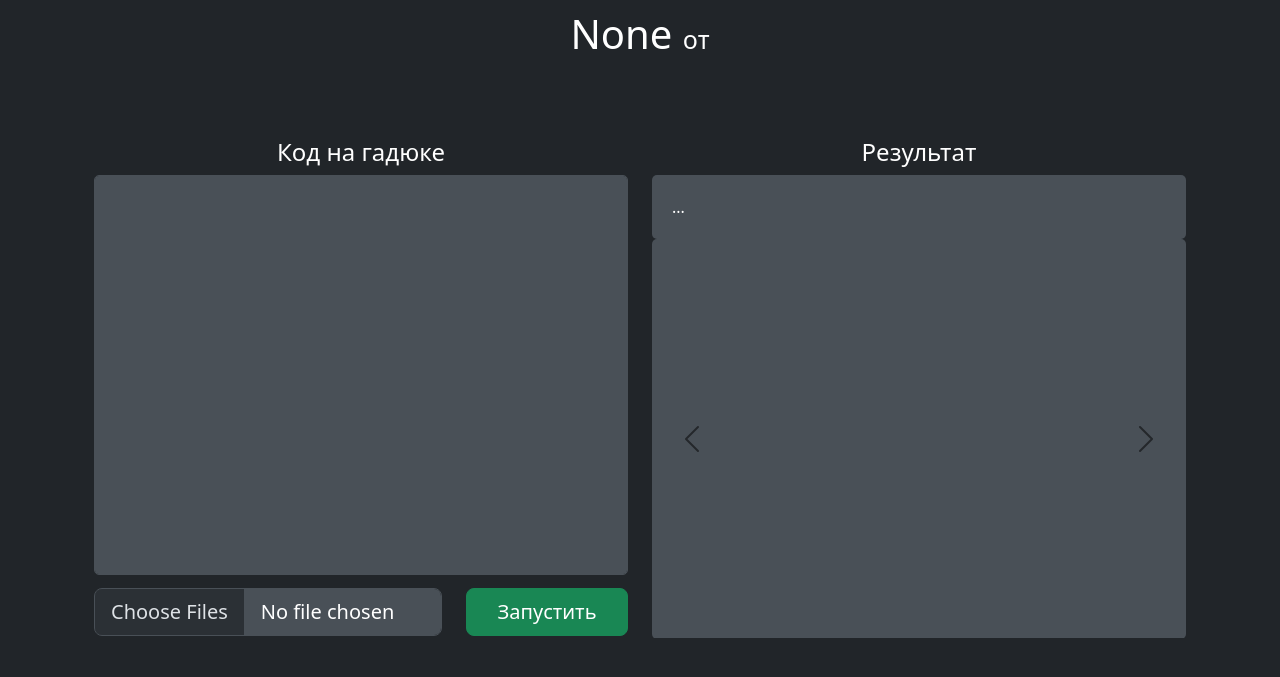
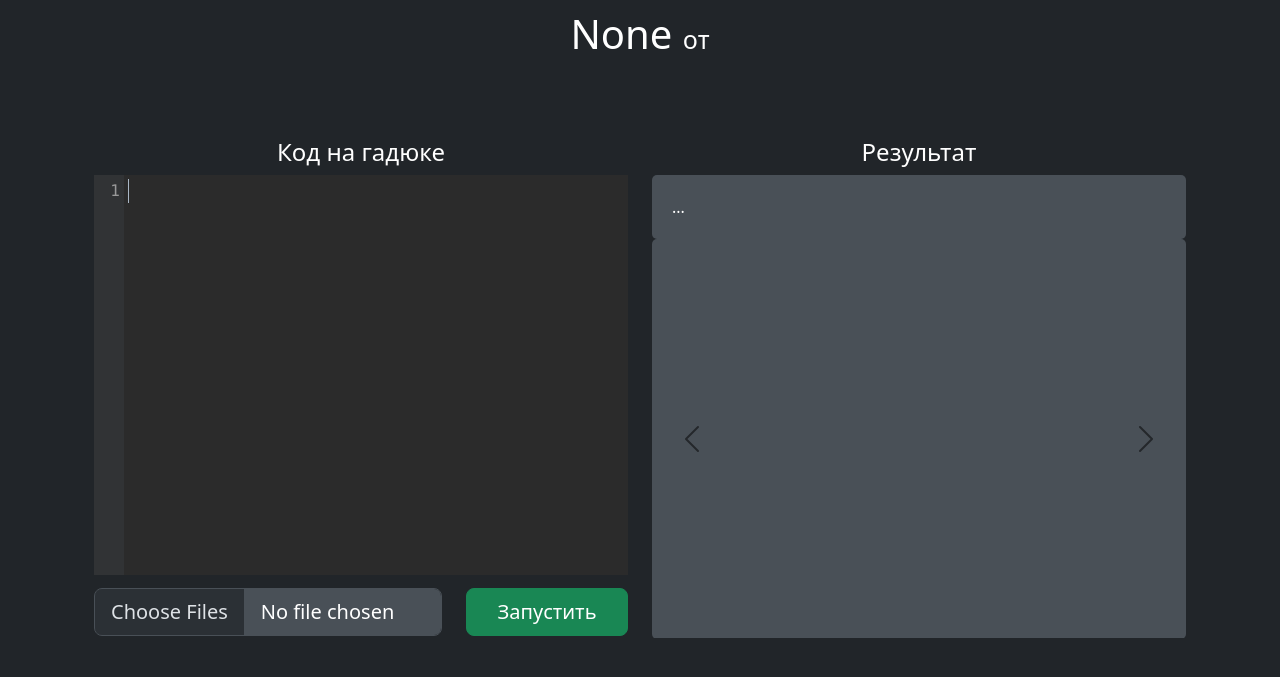
Before and after one commit to KalashnikovProjects/Gaduka, a Flask app: template flask_site_host/templates/project_page.html in a window 1280 px wide. Shown: the part 74-751 px from the top of the page. Run offline with Flask 3, Linux system fonts and the light colour scheme; the template is opened without the code that fills it: values that come from a table or form of the project are taken from there, others are empty; some libraries are stand-ins or nearby versions.

Commit message:
Подсветочка красивая для кода

```diff
--- a/flask_site_host/templates/project_page.html
+++ b/flask_site_host/templates/project_page.html
@@ -2,6 +2,10 @@
 
 {% block content %}
 <script src="https://raw.githack.com/SortableJS/Sortable/master/Sortable.js"></script>
+<script src="https://cdnjs.cloudflare.com/ajax/libs/codemirror/5.65.2/codemirror.min.js"></script>
+<script src="https://cdnjs.cloudflare.com/ajax/libs/codemirror/5.65.2/mode/python/python.min.js"></script>
+<link rel="stylesheet" href="https://cdnjs.cloudflare.com/ajax/libs/codemirror/5.65.2/codemirror.min.css">
+<link rel="stylesheet" href="https://cdnjs.cloudflare.com/ajax/libs/codemirror/5.65.2/theme/darcula.min.css">
 <script src="{{ url_for('static', filename='code_page.js') }}"></script>
 
 <h1 class="text-white" style="text-align: center; margin-bottom: 80px; margin-top: 10px">
@@ -15,6 +19,22 @@
             <div class="col-sm-6">
                 <h4 style="text-align: center">Код на гадюке</h4>
                 {{ form.code(class="form-control inputcode", id="code_input") }}
+                <style>
+                    .CodeMirror  {
+                        height: 400px;
+                    }
+                </style>
+                <script>
+                    let editor = CodeMirror.fromTextArea(document.getElementById("code_input"), {
+                        mode: "python",
+                        lineNumbers: true,
+                        indentUnit: 2,
+                        indentWithTabs: false,
+                        smartIndent: true,
+                        autofocus: true,
+                        theme: "darcula"
+                    });
+                </script>
                 {% for error in form.code.errors %}
                 <div class="alert alert-danger" role="alert">
                     {{ error }}
```
